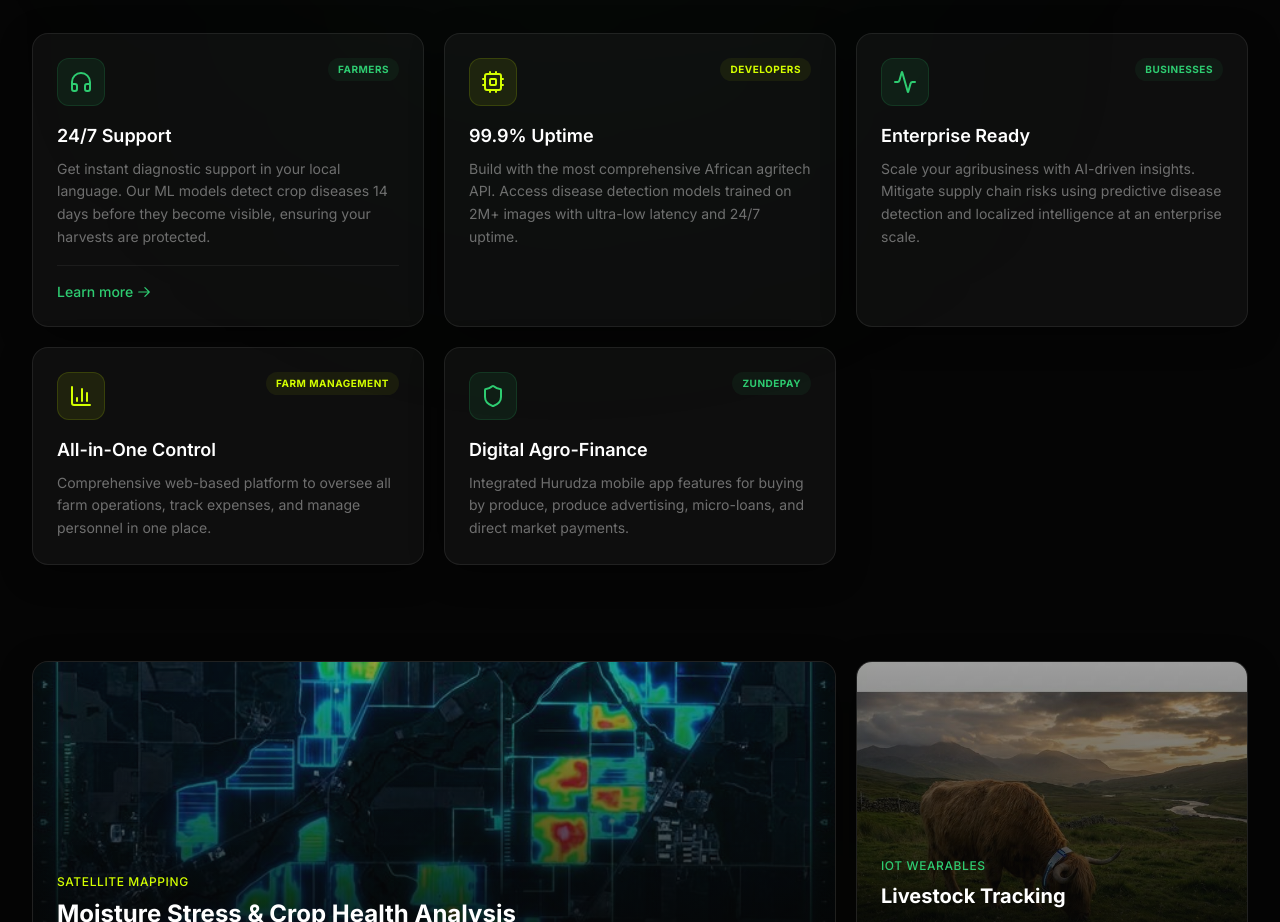
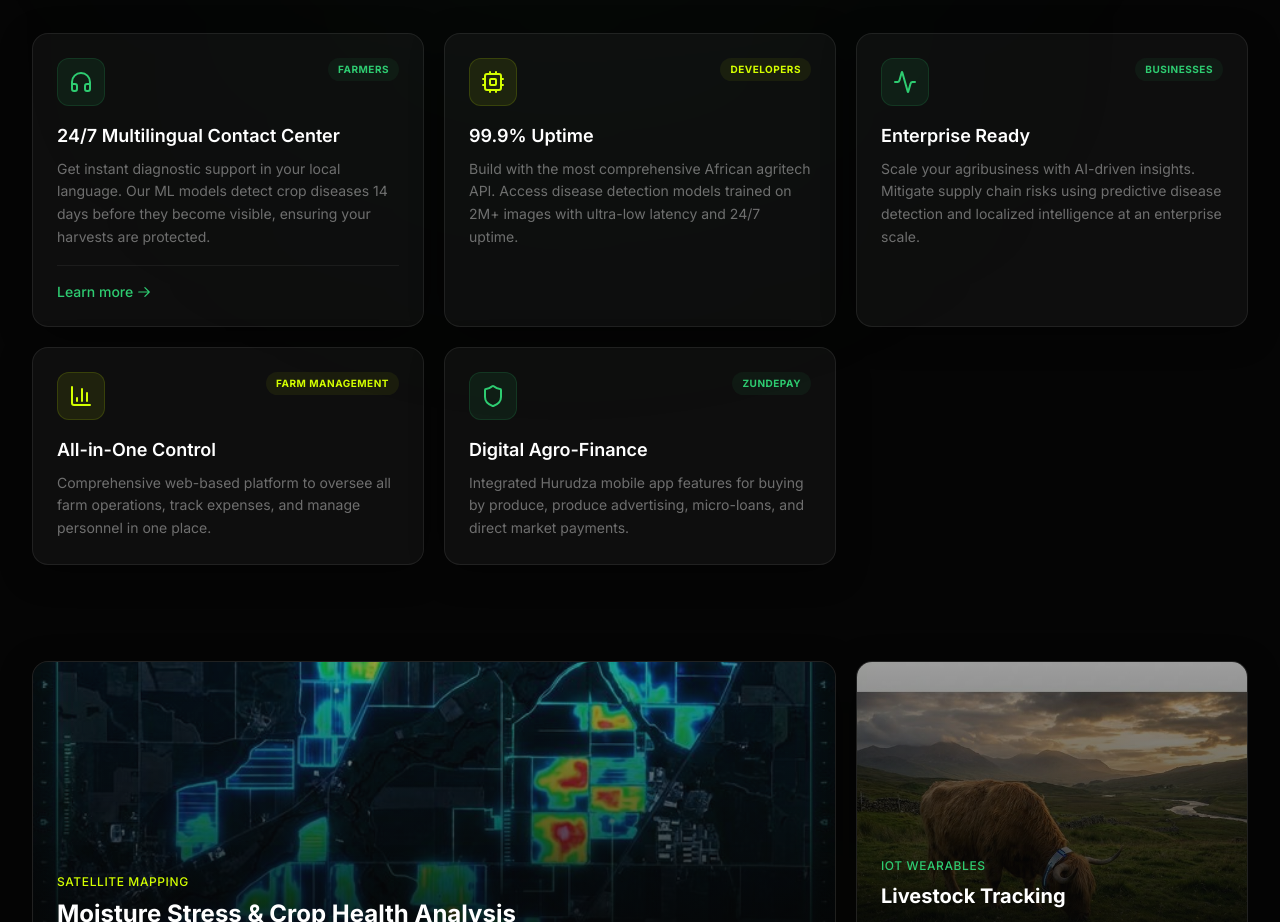
Before and after one commit to ThulaniTheProgrammer/Hurudzaii, a React (Vite) app: page / in a window 1280 px wide. Shown: the part 1720-2642 px from the top of the page. Built offline with nearby package versions, Linux system fonts and the light colour scheme.

Commit message:
style: update Farmers feature title to '24/7 Multilingual Contact Center'

```diff
--- a/src/components/agritech/FeaturesSection.tsx
+++ b/src/components/agritech/FeaturesSection.tsx
@@ -10,7 +10,7 @@ const FARMER_IMG = 'https://d64gsuwffb70l.cloudfront.net/699b38a68f8f88114c4317e
 const features = [
   {
     icon: Headphones,
-    title: '24/7 Support',
+    title: '24/7 Multilingual Contact Center',
     description: 'Get instant diagnostic support in your local language. Our ML models detect crop diseases 14 days before they become visible, ensuring your harvests are protected.',
     stat: 'Farmers',
     color: '#2ECC71',
```
